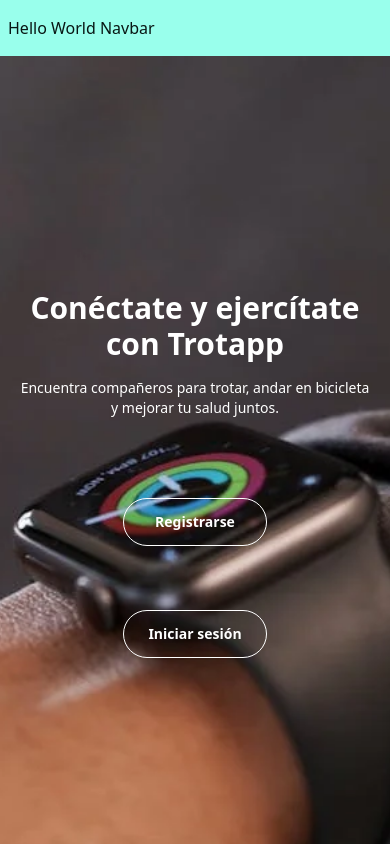
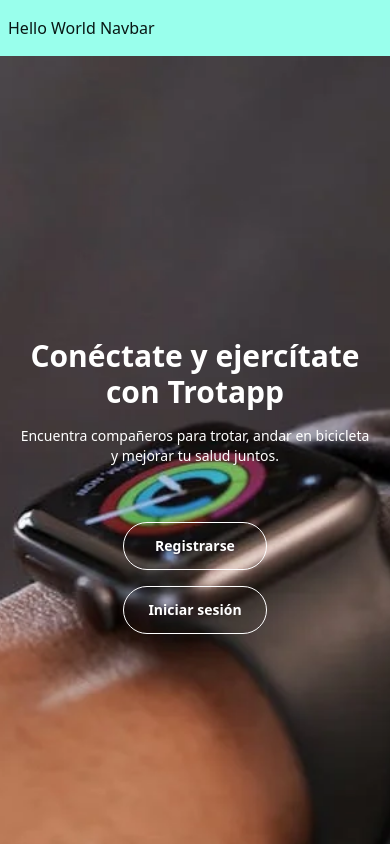
Before and after one commit to trotapp/trotapp-web, a React (Vite) app: page / in a window 390 px wide. Built offline with nearby package versions, Linux system fonts and the light colour scheme; no server answers.

Commit message:
ultimos cambios para que quede responsive

```diff
--- a/src/presentation/components/Banner/Banner.tsx
+++ b/src/presentation/components/Banner/Banner.tsx
@@ -18,11 +18,11 @@
             </div>
 
             {/* Contenedor de Botones */}
-            <div className="flex flex-col sm:flex-row gap-4 sm:gap-8 text-white">
-                <button className="btn btn-outline rounded-full border-white text-white px-6 py-2 m-6">
+            <div className="flex flex-col lg:gap-20 sm:flex-row gap-4 sm:gap-8 text-white">
+                <button className="btn btn-outline rounded-full border-white text-white px-6 py-2">
                     Registrarse
                 </button>
-                <button className="btn btn-outline rounded-full border-white text-white px-6 py-2 m-6">
+                <button className="btn btn-outline rounded-full border-white text-white px-6 py-2">
                     Iniciar sesión
                 </button>
             </div>
```
